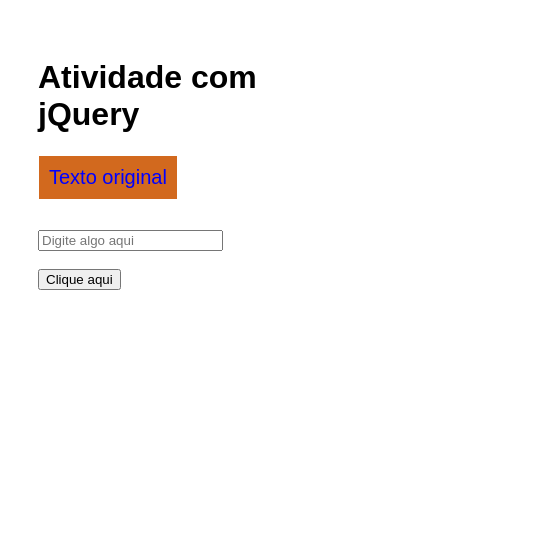
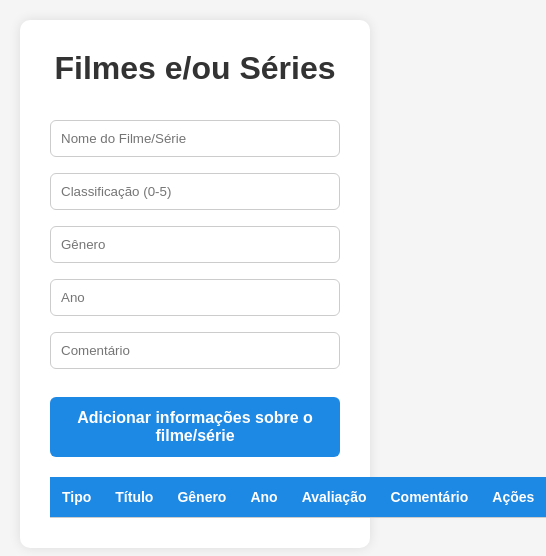
Before and after one commit to Felixblk/Senai, a plain HTML site: page index.html in a window 390 px wide. Shown: the whole page, 546 px wide, since content can reach past the window. Drawn offline with nearby package versions, Linux system fonts and the light colour scheme.

Commit message:
Add files via upload

```diff
--- a/index.html
+++ b/index.html
@@ -1,61 +1,41 @@
 <!DOCTYPE html>
 <html lang="pt-br">
 <head>
-  <meta charset="UTF-8">
-  <title>Exemplo jQuery</title>
-  <script src="https://code.jquery.com/jquery-3.6.0.min.js"></script>
-
-  <style>
-    body { font-family: Arial, sans-serif; padding: 30px; }
-    #mensagem {
-        color: blue;
-        font-size: 20px;
-        background-color: chocolate;
-        border: 1px solid white;
-        padding: 10px;
-        width: fit-content;
-    }
-
-    #entrada {
-        margin-top: 10px;
-    }
-  </style>
+    <meta charset="UTF-8">
+    <meta name="viewport" content="width=device-width, initial-scale=1.0">
+    <title>Filme e/ou Séries</title>
+    <link rel="stylesheet" href="style.css">
 </head>
 <body>
+    <div class="container">
+        <h1>Filmes e/ou Séries</h1>
 
-  <h1>Atividade com jQuery</h1>
-  <p id="mensagem">Texto original</p>
+        <input type="text" id="nome" placeholder="Nome do Filme/Série">
+        <input type="number" id="classificacao" placeholder="Classificação (0-5)" max="5" min="0">
+        <input type="text" id="Genero" placeholder="Gênero">
+        <input type="number" id="ano" placeholder="Ano">
+        <input type="text" id="comentario" placeholder="Comentário">
 
-  <input type="text" id="entrada" placeholder="Digite algo aqui">
-  <br><br>
+        <button onclick="adicionarFilme()">Adicionar informações sobre o filme/série</button>
 
-  <button id="botao">Clique aqui</button>
+        <table id="tabela-filmes">
+            <thead>
+                <tr>
+                    <th>Tipo</th>
+                    <th>Título</th>
+                    <th>Gênero</th>
+                    <th>Ano</th>
+                    <th>Avaliação</th>
+                    <th>Comentário</th>
+                    <th>Ações</th>
+                </tr>
+            </thead>
+            <tbody>
 
-  <script>
-    $("#botao").click(function() {
-        $("#mensagem").text("Você clicou no botão!").css("color", "black").fadeOut(500).fadeIn(500);
-    });
+            </tbody>
+        </table>
+    </div>
 
-    // Corrigido: 'dblclick' e não 'dbclick'
-    $("#mensagem").dblclick(function() {
-        $(this).append(" Você deu um duplo clique! ").css("font-weight", "bold");
-    });
-
-    // Corrigido: 'cyan' em inglês + 'background-color' escrito corretamente
-    $("#mensagem").mouseenter(function() {
-        $(this).css("background-color", "cyan");
-    }).mouseleave(function() {
-        $(this).css("background-color", "white");
-    });
-
-    $("#botao").click(function() {
-        $("#mensagem").append("<p>Adicionando append</p>");
-        $("#mensagem").prepend("<p>Adicionando prepend</p>");
-        $("#mensagem").before("<p>Before - Texto antes e fora do elemento</p>");
-        $("#mensagem").after("<p>After - Texto antes e fora do meu elemento</p>");
-    });
-
-</script>
-
+    <script src="script.js"></script>
 </body>
 </html>
--- a/style.css
+++ b/style.css
@@ -1,20 +1,116 @@
-*{
+* {
     margin: 0;
     padding: 0;
-}
+    box-sizing: border-box;
+  }
 
-body{
-    font-family: Arial;
-    background-color: rgb(13, 13, 170);
+  body {
+    font-family: Arial, sans-serif;
+    background-color: #f5f5f5;
     padding: 20px;
+  }
+
+  .container {
+    max-width: 900px;
+    margin: auto;
+    background-color: #fff;
+    padding: 30px;
+    border-radius: 10px;
+    box-shadow: 0 0 12px rgba(0, 0, 0, 0.1);
+  }
+
+  h1 {
     text-align: center;
-}
+    color: #333;
+    margin-bottom: 25px;
+  }
 
-.container{
-    background-color: rgb(150, 9, 9);
-    padding: 50px;
-    margin: auto;
-    max-width: 600px;
-    border-radius: 15px;
-    box-shadow: 0px 0px 15px;
-}
+  input[type="text"],
+  input[type="number"] {
+    width: calc(50% - 10px);
+    padding: 10px;
+    margin: 8px 5px;
+    border: 1px solid #ccc;
+    border-radius: 6px;
+  }
+
+  button {
+    display: block;
+    width: 100%;
+    padding: 12px;
+    margin: 20px 0;
+    background-color: #1e88e5;
+    color: white;
+    font-weight: bold;
+    border: none;
+    border-radius: 6px;
+    cursor: pointer;
+    transition: background-color 0.3s;
+  }
+
+  button:hover {
+    background-color: #1565c0;
+  }
+
+  table {
+    width: 100%;
+    border-collapse: collapse;
+    margin-top: 20px;
+  }
+
+  th,
+  td {
+    padding: 12px;
+    text-align: left;
+    border-bottom: 1px solid #ccc;
+  }
+
+  th {
+    background-color: #1e88e5;
+    color: white;
+  }
+
+  tr:nth-child(even) {
+    background-color: #f0f0f0;
+  }
+
+  button.edit,
+  button.delete {
+    width: auto;
+    padding: 6px 12px;
+    margin-right: 5px;
+    font-size: 14px;
+    border-radius: 4px;
+  }
+
+  button.edit {
+    background-color: #43a047;
+  }
+
+  button.edit:hover {
+    background-color: #2e7d32;
+  }
+
+  button.delete {
+    background-color: #e53935;
+  }
+
+  button.delete:hover {
+    background-color: #b71c1c;
+  }
+
+  @media (max-width: 600px) {
+    input[type="text"],
+    input[type="number"] {
+      width: 100%;
+      margin: 8px 0;
+    }
+
+    th, td {
+      font-size: 14px;
+    }
+
+    button {
+      font-size: 16px;
+    }
+  }
```
Also changed, not shown: java.js (added, +75 -0 lines).
